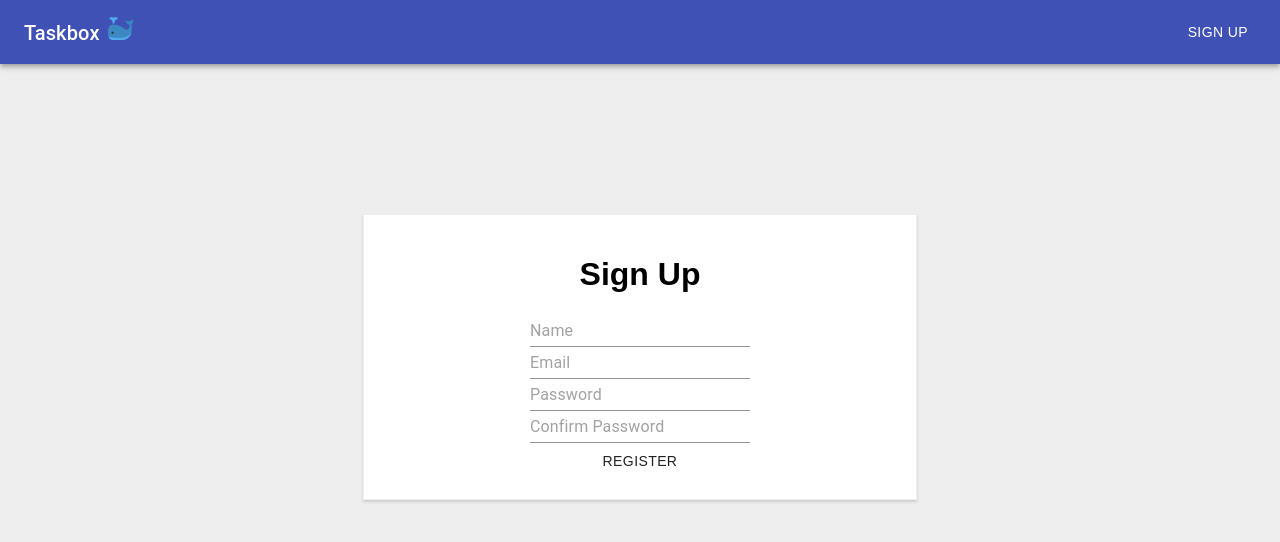
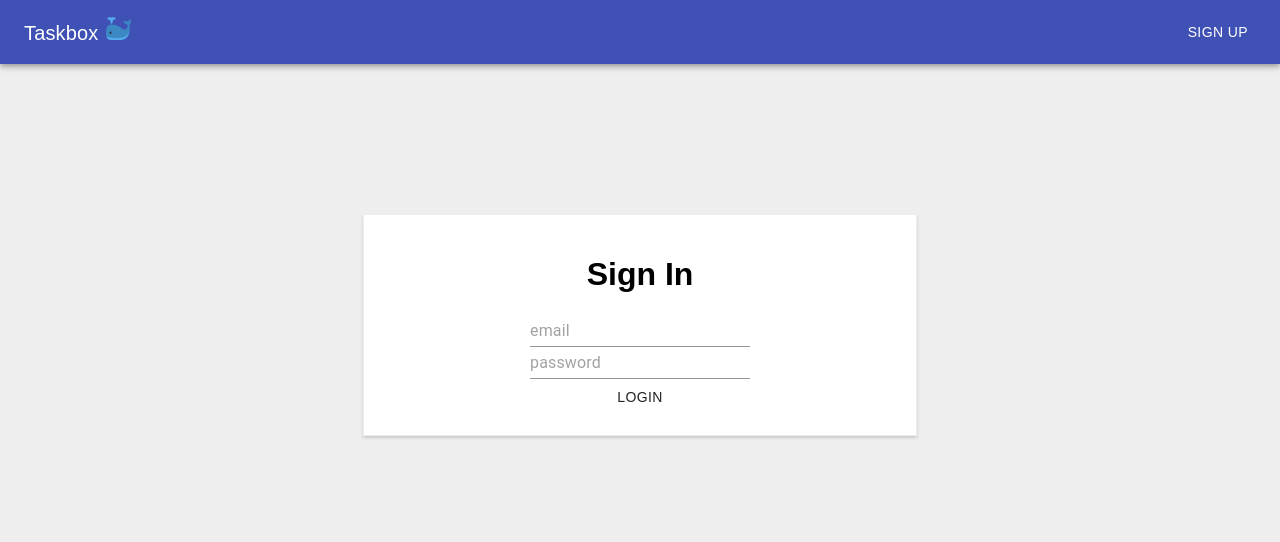
Before and after one commit to jcai8649/taskbox, a React (Create React App) app: page / in a window 1280 px wide. Shown: the top 542 px of the page. Built offline with nearby package versions, Linux system fonts and the light colour scheme.

Commit message:
Add React router

```diff
--- a/src/App.js
+++ b/src/App.js
@@ -1,28 +1,30 @@
 import styles from './App.module.css';
-// import {BrowserRouter as Router, Route} from 'react-router-dom'
 import Navbar from './containers/Navbar/Navbar';
 import Login from './containers/Login/Login';
 import SignUp from './containers/Signup/Signup';
-// import UserPage from './containers/UserPage/UserPage'
+import UserPage from './containers/UserPage/UserPage'
 import {BrowserRouter, Route, Switch} from 'react-router-dom';
 
 function App() {
 
   return (
     <>
-      <Navbar/>
+      <BrowserRouter>
+        <Navbar/>
+        <Switch>
+          <Route exact path='/'>
+            <Login/>
+          </Route>
 
-      {/* <UserPage/> */}
-      {/* <Login/> */}
-      <SignUp/>
-      {/* //signup
-          //signup form
-      {/* <UserPage/>
-                  {/* //User Page
-        //profile pic
-        //task list
-        //add task
-            //task */}
+          <Route path='/user'>
+            <UserPage/>
+          </Route>
+
+          <Route path='/signup'>
+            <SignUp/>
+          </Route>
+        </Switch>
+      </BrowserRouter>
     </>
   );
 }
--- a/src/containers/Navbar/Navbar.js
+++ b/src/containers/Navbar/Navbar.js
@@ -4,7 +4,8 @@ import AppBar from '@material-ui/core/AppBar';
 import Toolbar from '@material-ui/core/Toolbar';
 import Typography from '@material-ui/core/Typography';
 import Button from '@material-ui/core/Button';
-import Logo from '../../assets/favicon-32x32.png'
+import Logo from '../../assets/favicon-32x32.png';
+import {NavLink} from 'react-router-dom';
 
 const useStyles = makeStyles((theme) => ({
   root: {
@@ -18,6 +19,10 @@ const useStyles = makeStyles((theme) => ({
   title: {
     flexGrow: 1,
   },
+  link: {
+      textDecoration: 'none',
+      color: 'white'
+  }
 }));
 
 export default function ButtonAppBar() {
@@ -27,11 +32,12 @@ export default function ButtonAppBar() {
     <div className={classes.root}>
       <AppBar position="static">
         <Toolbar>
-          <Typography variant="h6" className={classes.title}>
+          <Typography variant="h6" className={classes.title}><NavLink to='/' className={classes.link}>
             Taskbox
             <img className={classes.logo} src={Logo} alt="Taskbox Logo"/>
+            </NavLink>
           </Typography>
-          <Button color="inherit">Sign Up</Button>
+          <Button color="inherit"><NavLink to='/signup' className={classes.link}>Sign Up</NavLink></Button>
         </Toolbar>
       </AppBar>
     </div>
```
Also changed, not shown: 1 other file (tests, documents, lock files or other folders).
